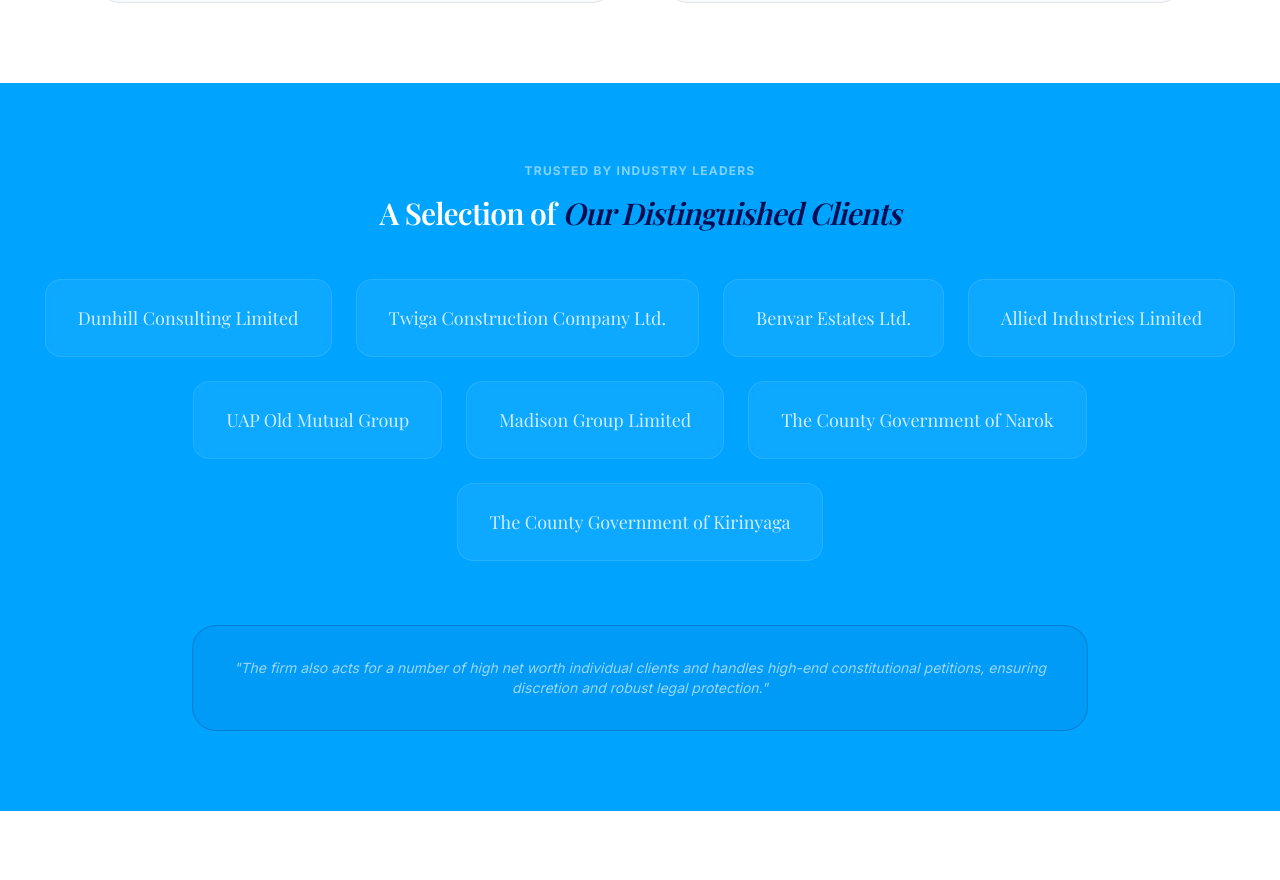
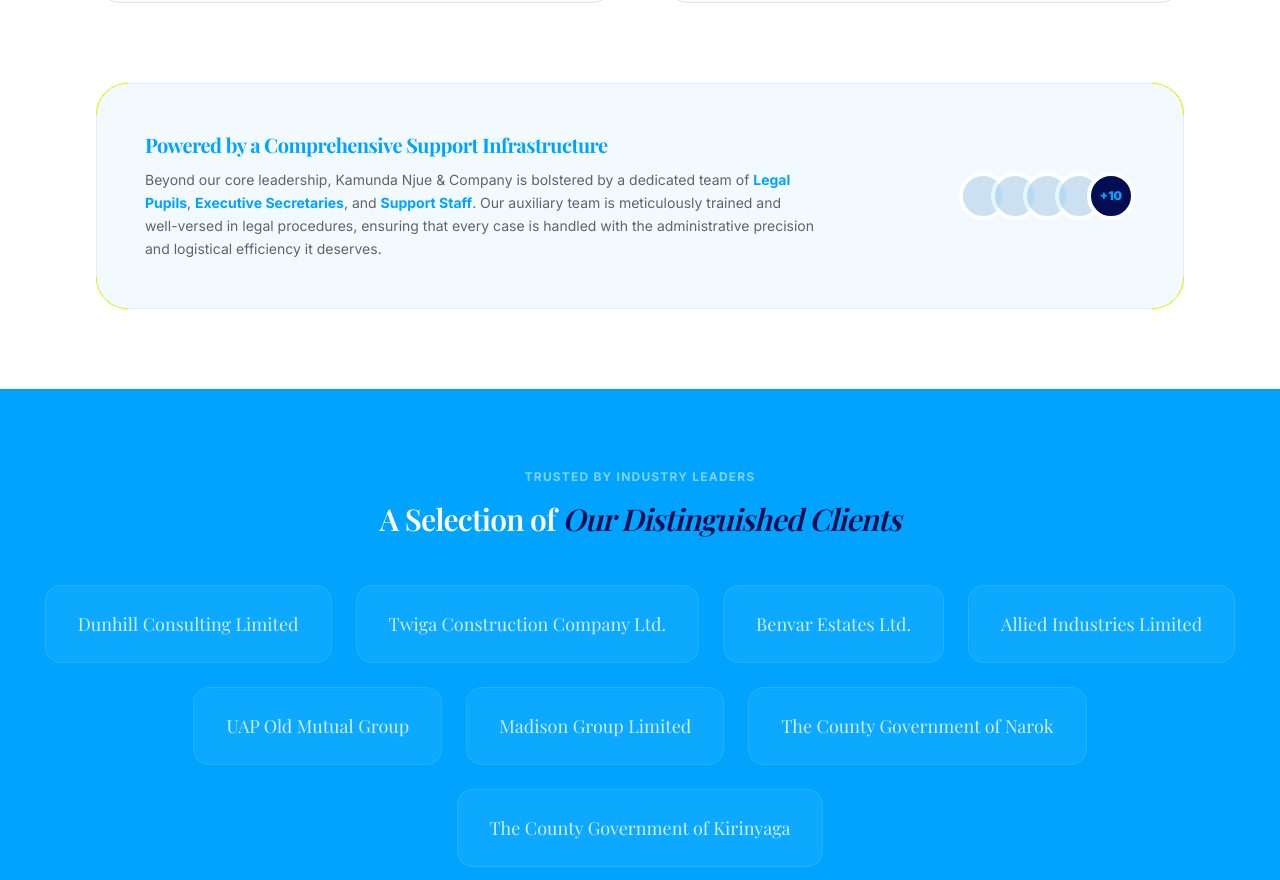
Before and after one commit to lewisgithinji/Kamunda, a Next.js app: page / in a window 1280 px wide. Shown: the part 6058-6938 px from the top of the page. Built offline with nearby package versions, Linux system fonts and the light colour scheme; a web font is replaced by a local one.

Commit message:
feat: add support infrastructure note to team section

```diff
--- a/src/components/sections/Team.tsx
+++ b/src/components/sections/Team.tsx
@@ -97,6 +97,34 @@
                         </motion.div>
                     ))}
                 </div>
+
+                {/* Extended Team Note */}
+                <motion.div
+                    initial={{ opacity: 0, y: 20 }}
+                    whileInView={{ opacity: 1, y: 0 }}
+                    viewport={{ once: true }}
+                    transition={{ delay: 0.5 }}
+                    className="mt-20 p-8 md:p-12 bg-primary/5 rounded-[2rem] border border-primary/10 flex flex-col md:flex-row items-center justify-between gap-8 text-center md:text-left"
+                >
+                    <div className="max-w-2xl">
+                        <h4 className="text-xl font-bold text-primary mb-3 leading-tight">
+                            Powered by a Comprehensive Support Infrastructure
+                        </h4>
+                        <p className="text-muted-foreground text-sm leading-relaxed">
+                            Beyond our core leadership, Kamunda Njue & Company is bolstered by a dedicated team of <span className="font-bold text-primary">Legal Pupils</span>, <span className="font-bold text-primary">Executive Secretaries</span>, and <span className="font-bold text-primary">Support Staff</span>. Our auxiliary team is meticulously trained and well-versed in legal procedures, ensuring that every case is handled with the administrative precision and logistical efficiency it deserves.
+                        </p>
+                    </div>
+                    <div className="flex -space-x-4">
+                        {[1, 2, 3, 4].map((i) => (
+                            <div key={i} className="w-12 h-12 rounded-full border-4 border-white bg-slate-200 flex items-center justify-center overflow-hidden">
+                                <div className="w-full h-full bg-primary/20 animate-pulse" />
+                            </div>
+                        ))}
+                        <div className="w-12 h-12 rounded-full border-4 border-white bg-secondary text-primary flex items-center justify-center text-xs font-black z-10">
+                            +10
+                        </div>
+                    </div>
+                </motion.div>
             </div>
         </section>
     );
```
